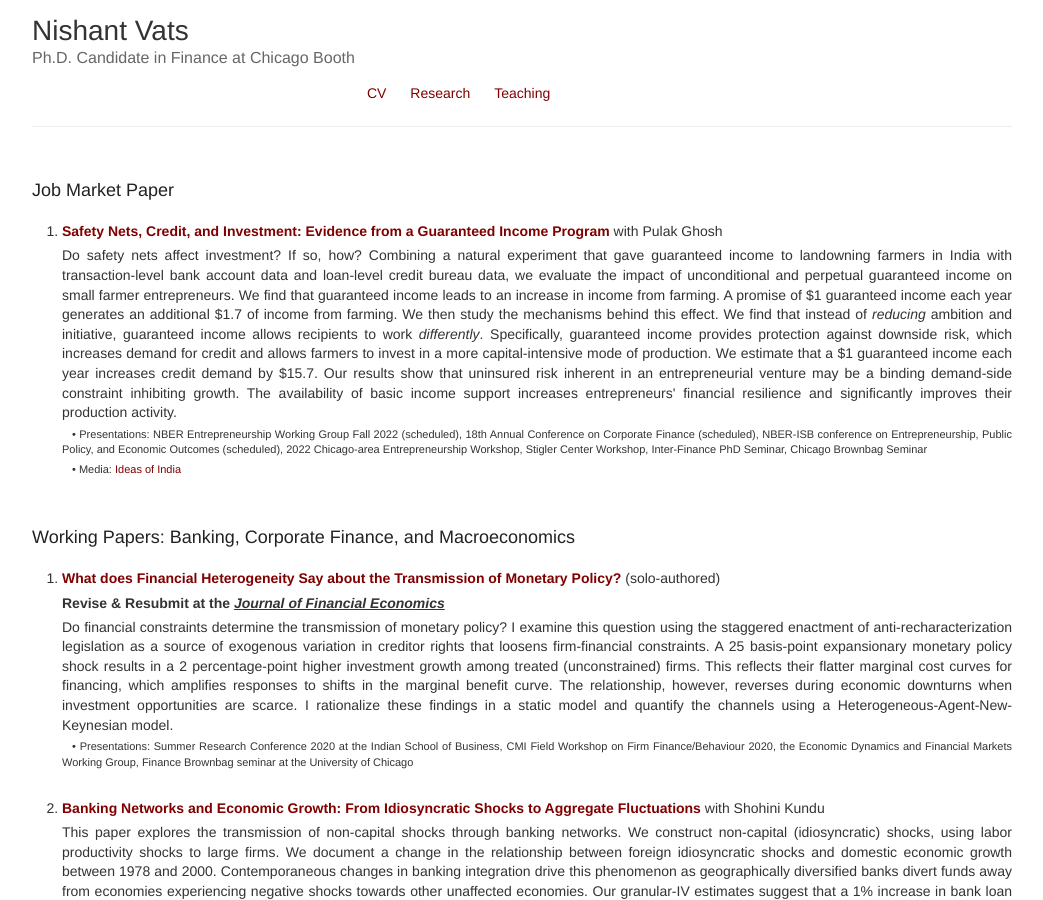
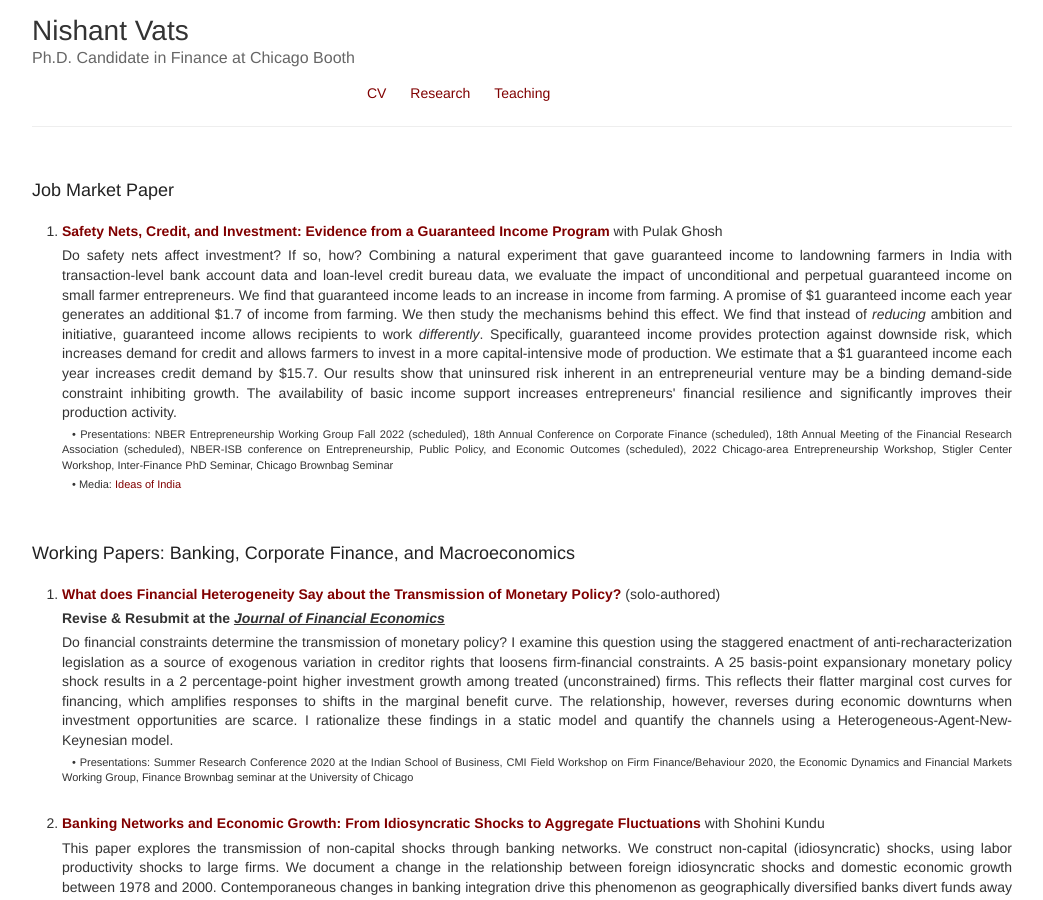
Before and after one commit to nishvats/nishvats.github.io, a Jekyll site: the page built from research.html, in a window 1280 px wide and 900 px high. Shown: the whole window, without its empty margins (118-1161 px from the left). Built offline with Jekyll 4.4.1, drawn with Linux system fonts in a browser that asks for light colours.

Commit message:
Update research.html

```diff
--- a/research.html
+++ b/research.html
@@ -7,7 +7,7 @@ layout: default
 
     <li> <b><a href="/Documents/paper_jmp_nish.pdf">Safety Nets, Credit, and Investment: Evidence from a Guaranteed Income Program</a></b> with Pulak Ghosh </li>
     <p align="justify"> Do safety nets affect investment? If so, how? Combining a natural experiment that gave guaranteed income to landowning farmers in India with transaction-level bank account data and loan-level credit bureau data, we evaluate the impact of unconditional and perpetual guaranteed income on small farmer entrepreneurs. We find that guaranteed income leads to an increase in income from farming. A promise of $1 guaranteed income each year generates an additional $1.7 of income from farming. We then study the mechanisms behind this effect. We find that instead of <em>reducing</em> ambition and initiative, guaranteed income allows recipients to work <em>differently</em>. Specifically, guaranteed income provides protection against downside risk, which increases demand for credit and allows farmers to invest in a more capital-intensive mode of production. We estimate that a $1 guaranteed income each year increases credit demand by $15.7. Our results show that uninsured risk inherent in an entrepreneurial venture may be a binding demand-side constraint inhibiting growth. The availability of basic income support increases entrepreneurs' financial resilience and significantly improves their production activity. </p>
-    <p style="text-indent:10px;font-size:11px" align="justify">• Presentations: NBER Entrepreneurship Working Group Fall 2022 (scheduled), 18th Annual Conference on Corporate Finance (scheduled), NBER-ISB conference on Entrepreneurship, Public Policy, and Economic Outcomes (scheduled), 2022 Chicago-area Entrepreneurship Workshop, Stigler Center Workshop, Inter-Finance PhD Seminar, Chicago Brownbag Seminar </p>
+    <p style="text-indent:10px;font-size:11px" align="justify">• Presentations: NBER Entrepreneurship Working Group Fall 2022 (scheduled), 18th Annual Conference on Corporate Finance (scheduled), 18th Annual Meeting of the Financial Research Association (scheduled), NBER-ISB conference on Entrepreneurship, Public Policy, and Economic Outcomes (scheduled), 2022 Chicago-area Entrepreneurship Workshop, Stigler Center Workshop, Inter-Finance PhD Seminar, Chicago Brownbag Seminar </p>
     <p style="text-indent:10px;font-size:11px" align="justify">• Media: <a href="https://www.discoursemagazine.com/economics/2022/09/15/ideas-of-india-the-impact-of-income-guarantee-on-farm-incomes-in-india/">Ideas of India</a> </p>
 
   </ol>
```
